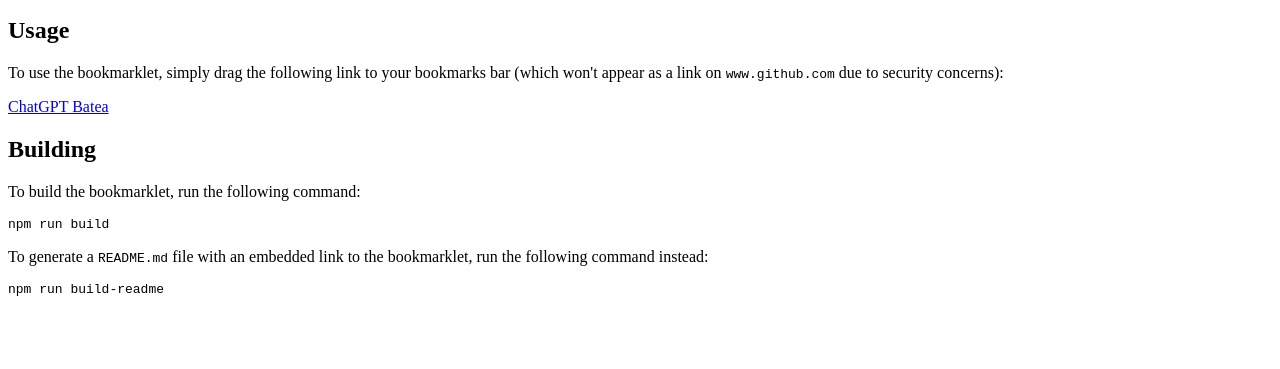
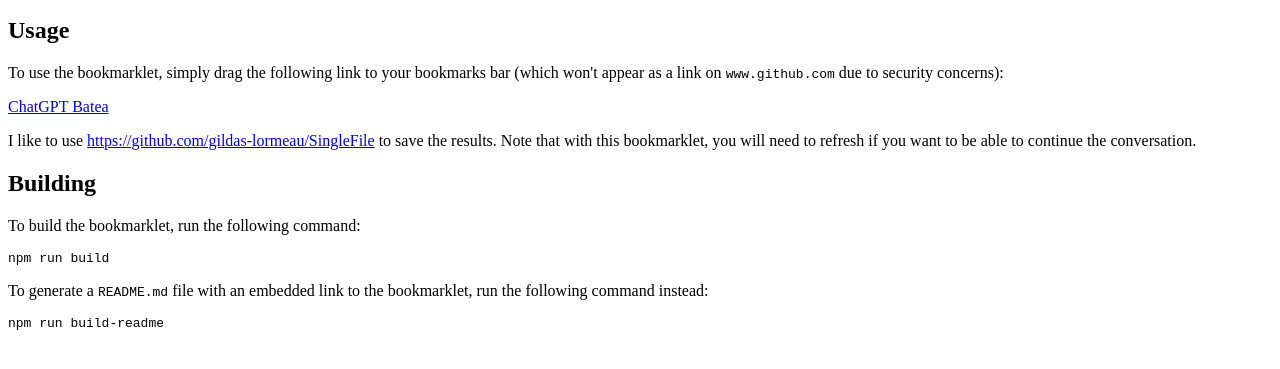
Before and after one commit to gregrperkins/chatgpt-batea, a website: page index.html in a window 1280 px wide. Shown: the part 105-474 px from the top of the page. Drawn offline with Linux system fonts and the light colour scheme.

Commit message:
Explain how I use this

```diff
--- a/index.html
+++ b/index.html
@@ -3,6 +3,7 @@
 <h2 id="usage">Usage</h2>
 <p>To use the bookmarklet, simply drag the following link to your bookmarks bar (which won&#39;t appear as a link on <code>www.github.com</code> due to security concerns):</p>
 <p><a href="javascript:document%0A%20%20.querySelectorAll%28&#39;.overflow-hidden&#39;%29%0A%20%20.forEach%28%28el%29%20%3D%3E%20%7B%0A%20%20%20%20el.className%20%3D%20el.className.replace%28%2F%5Cboverflow-hidden%5Cb%2Fg%2C%20&#39;&#39;%29%3B%0A%20%20%7D%29%3B%0A%0Adocument%0A%20%20.querySelectorAll%28&#39;.absolute&#39;%29%0A%20%20.forEach%28%28el%29%20%3D%3E%20%7B%0A%20%20%20%20el.className%20%3D%20el.className.replace%28%2F%5Cbabsolute%5Cb%2Fg%2C%20&#39;&#39;%29%3B%0A%20%20%7D%29%3B%0A%0Adocument.querySelectorAll%28&#39;nav&#39;%29.forEach%28%28el%29%20%3D%3E%20%7B%0A%20%20el.closest%28&#39;.bg-gray-900&#39;%29.remove%28%29%3B%0A%7D%29%3B%0A%0Adocument.querySelectorAll%28&#39;form&#39;%29.forEach%28%28el%29%20%3D%3E%20%7B%0A%20%20el.remove%28%29%3B%0A%7D%29%3B%0A">ChatGPT Batea</a></p>
+<p>I like to use <a href="https://github.com/gildas-lormeau/SingleFile">https://github.com/gildas-lormeau/SingleFile</a> to save the results. Note that with this bookmarklet, you will need to refresh if you want to be able to continue the conversation.</p>
 <h2 id="building">Building</h2>
 <p>To build the bookmarklet, run the following command:</p>
 <p><code>npm run build</code></p>
```
Also changed, not shown: README.md, src/README-template.md, 1 other file.
